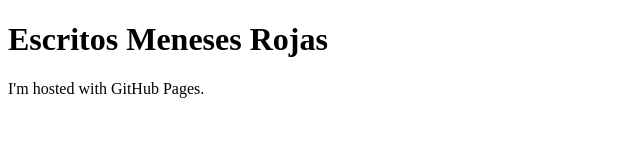
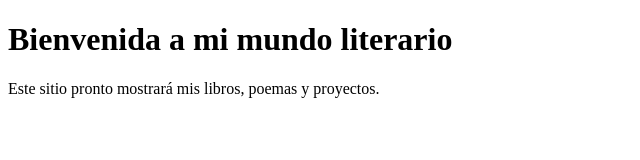
Before and after one commit to menesesrojas/escritosmenesesrojas, a plain HTML site: page index.html in a window 1280 px wide. Shown: the whole page, without its empty margins (0-640 px from the left). Drawn offline with Linux system fonts and the light colour scheme.

Commit message:
Update index.html

```diff
--- a/index.html
+++ b/index.html
@@ -1,7 +1,11 @@
 <!DOCTYPE html>
-<html>
+<html lang="es">
+<head>
+  <meta charset="UTF-8">
+  <title>Escritos de Meneses Rojas</title>
+</head>
 <body>
-<h1>Escritos Meneses Rojas</h1>
-<p>I'm hosted with GitHub Pages.</p>
+  <h1>Bienvenida a mi mundo literario</h1>
+  <p>Este sitio pronto mostrará mis libros, poemas y proyectos.</p>
 </body>
 </html>
```
